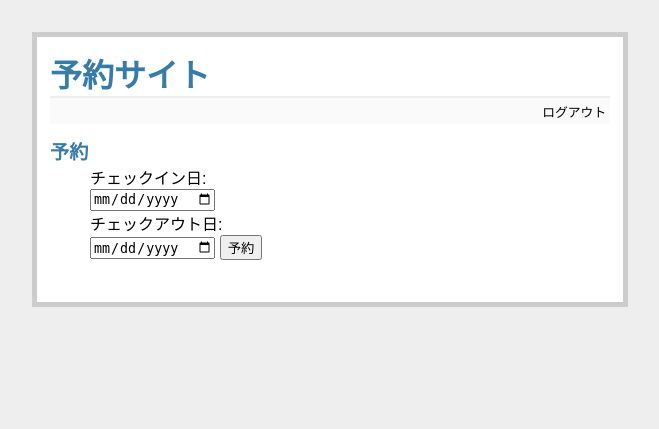
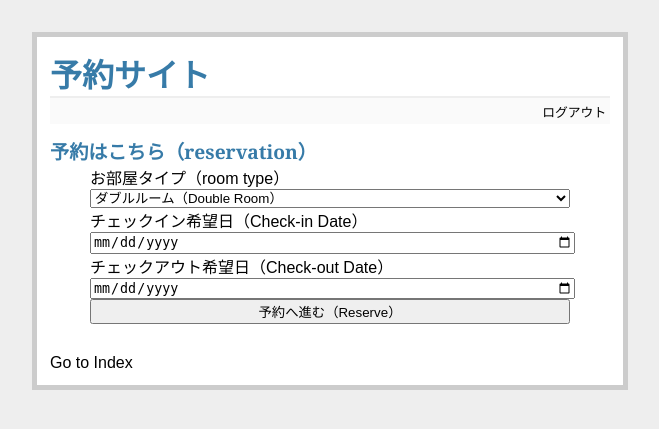
Before and after one commit to aisalestaro/reservation_saite2, a Flask app: page /reserve in a window 1280 px wide. Shown: the top 429 px of the page, without its empty margins (310-969 px from the left). Run offline with Flask 3, Linux system fonts and the light colour scheme; a user stored in the database is signed in.

Commit message:
予約確認までOK

```diff
--- a/requirements.txt
+++ b/requirements.txt
@@ -3,9 +3,12 @@ click==8.1.7
 Flask==2.3.3
 Flask-Login==0.6.2
 Flask-Mail==0.9.1
+Flask-SQLAlchemy==3.1.1
 itsdangerous==2.1.2
 Jinja2==3.1.2
 MarkupSafe==2.1.3
 peewee==3.16.3
 python-dotenv==1.0.0
+SQLAlchemy==2.0.21
+typing_extensions==4.8.0
 Werkzeug==2.3.7
--- a/templates/reservation.html
+++ b/templates/reservation.html
@@ -1,13 +1,64 @@
 {% extends "base.html" %}
+
 {% block content %}
-<h2>予約</h2>
-<form action="{{ url_for('reserve') }}" method="post">
+<!-- Include jQuery -->
+<script src="https://ajax.googleapis.com/ajax/libs/jquery/3.5.1/jquery.min.js"></script>
 
+<!-- Custom JavaScript -->
+<script>
+    $(document).ready(function () {
+        // When either date input changes
+        $("#check_in_date, #check_out_date").change(function () {
+            var checkInDate = new Date($("#check_in_date").val());
+            var checkOutDate = new Date($("#check_out_date").val());
 
-    <div>チェックイン日:</div>
-    <input type="date" name="check_in_date" required>
-    <div>チェックアウト日:</div>
-    <input type="date" name="check_out_date" required>
-    <input type="submit" value="予約">
-</form>
+            // Calculate the number of nights
+            var timeDifference = checkOutDate.getTime() - checkInDate.getTime();
+            var numberOfNights = timeDifference / (1000 * 3600 * 24);
+
+            // Display the number of nights
+            $("#number_of_nights").text("Number of nights: " + numberOfNights);
+
+            // Check availability (Here, it's a demo. In a real application, you'll check with the server.)
+            if (numberOfNights > 0 && numberOfNights <= 5) {
+                $("#availability").text("予約可能（Available）").css("color", "green");
+            } else {
+                $("#availability").text("予約不可（Not Available）").css("color", "red");
+            }
+        });
+    });
+</script>
+
+<div class="container">
+    {% if current_user.is_authenticated %}
+    <h2 class="my-4">予約はこちら（reservation）</h2>
+    <form action="{{ url_for('index') }}" method="post">
+        <div class="form-group">
+            <label for="お部屋タイプ（room type）">お部屋タイプ（room type）</label>
+            <select name="room_type" id="room_type" class="form-control">
+                <option value="double_room">ダブルルーム（Double Room）</option>
+            </select>
+        </div>
+        <div class="form-group">
+            <label for="チェックイン希望日（check_in_date）">チェックイン希望日（Check-in Date）</label>
+            <input type="date" name="check_in_date" id="check_in_date" class="form-control" required>
+        </div>
+        <div class="form-group">
+            <label for="チェックアウト希望日（check_out_date）">チェックアウト希望日（Check-out Date）</label>
+            <input type="date" name="check_out_date" id="check_out_date" class="form-control" required>
+        </div>
+
+        <div class="form-group">
+            <span id="number_of_nights"></span>
+        </div>
+        <div class="form-group">
+            <span id="availability"></span>
+        </div>
+        <div class="form-group">
+            <input type="submit" value="予約へ進む（Reserve）" class="btn btn-primary">
+        </div>
+    </form>
+    <a href="{{ url_for('index') }}">Go to Index</a>
+    {% endif %}
+</div>
 {% endblock %}
```
